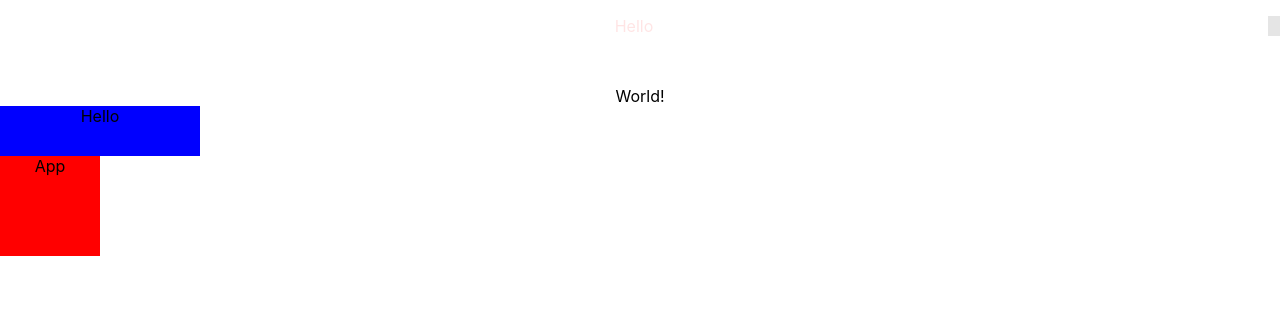
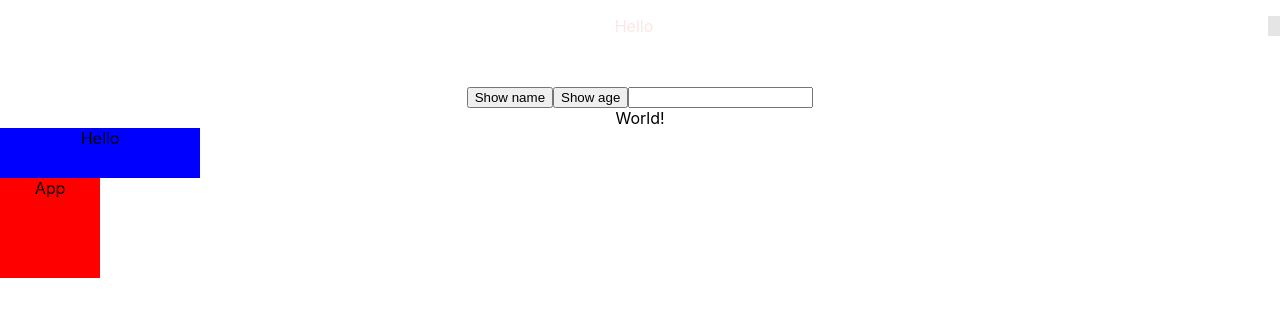
Before and after one commit to postforty/react-voca, a React (Create React App) app in the folder voca/: page / in a window 1280 px wide. Shown: the top 316 px of the page. Built offline with nearby package versions, Linux system fonts and the light colour scheme.

Commit message:
React JS #7 state, useState - 초보자를 위한 리액트 강좌

```diff
--- a/voca/src/component/Hello.js
+++ b/voca/src/component/Hello.js
@@ -1,5 +1,15 @@
 import World from "./World";
 import styles from "./Hello.module.css";
+
+function showName() {
+  console.log("Mike");
+}
+function showAge(age) {
+  console.log(age);
+}
+function showText(txt) {
+  console.log(txt);
+}
 
 const Hello = () => (
   <>
@@ -13,6 +23,33 @@
     >
       Hello
     </p>
+    <button onClick={showName}>Show name</button>
+    <button
+      onClick={() => {
+        showAge(40);
+      }}
+    >
+      {/* <button
+      onClick={() => {
+        console.log(40);
+      }}
+    > */}
+      Show age
+    </button>
+    <input
+      type="text"
+      onChange={(e) => {
+        const txt = e.target.value;
+        showText(txt);
+      }}
+    />
+    {/* <input
+      type="text"
+      onChange={(e) => {
+        console.log(e.target.value);
+      }}
+    /> */}
+    {/* <input type="text" onChange={showText} /> */}
     <World />
     <div className={styles.box}>Hello</div>
   </>
```
